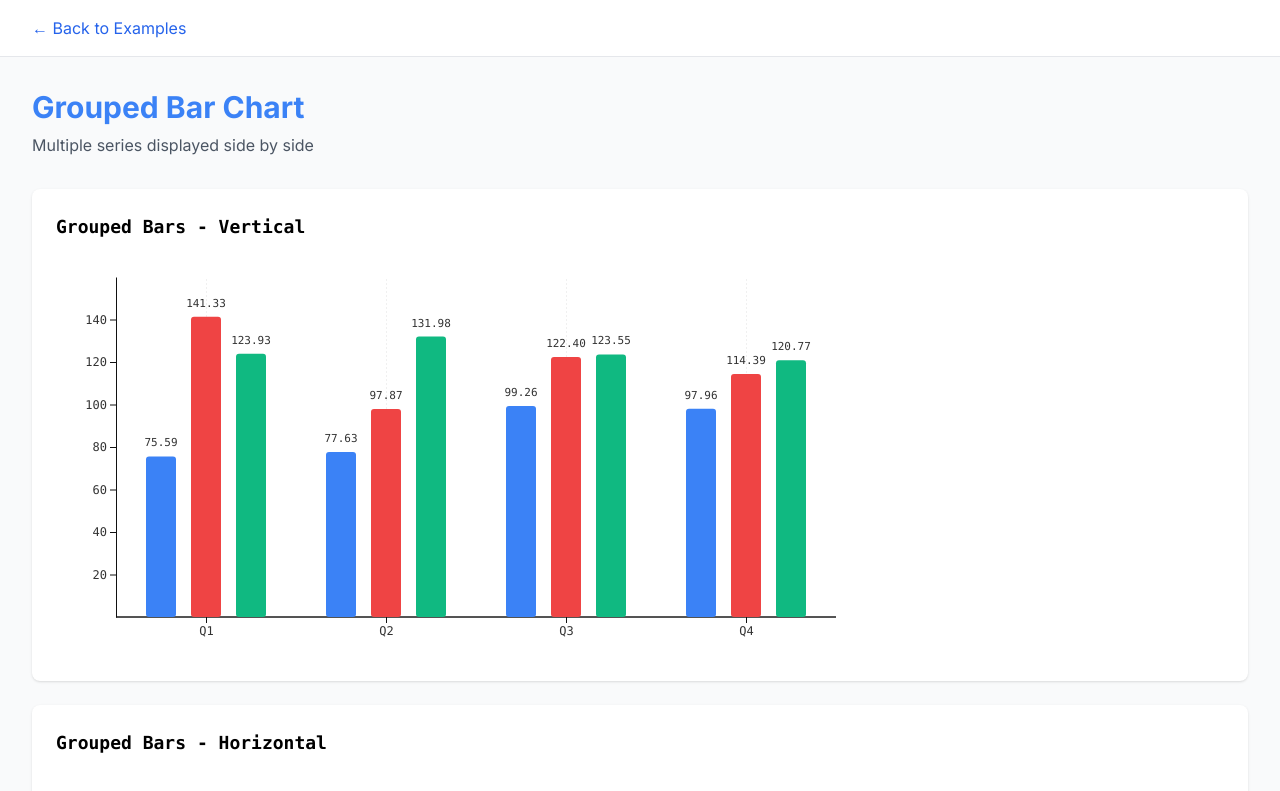
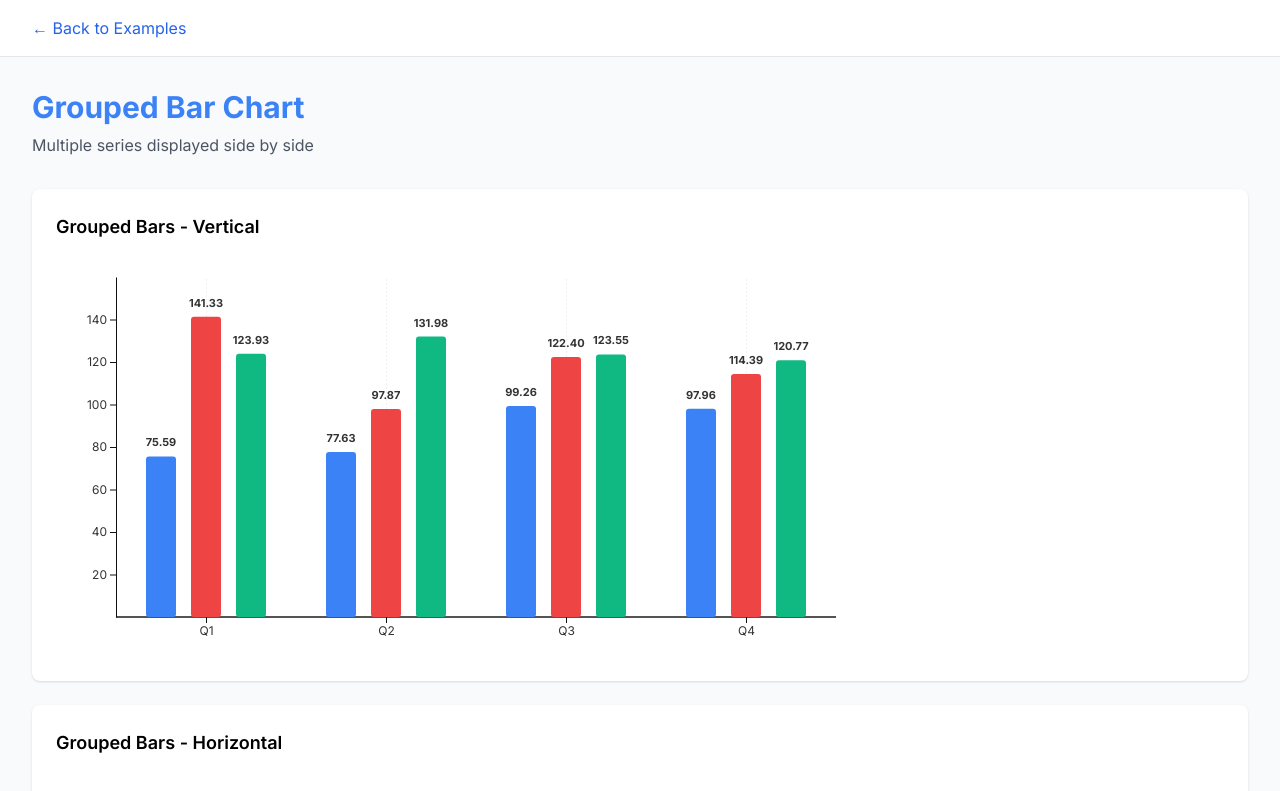
Before and after one commit to taehyeon3657/chartLibrary, a Next.js app in the folder apps/playground/: page /examples/bar/grouped in a window 1280 px wide. Shown: the top 791 px of the page. Built offline with nearby package versions, Linux system fonts and the light colour scheme.

Commit message:
feat: singleBar x값 위치 수정 & fontWeight helper생성

```diff
--- a/apps/playground/src/app/examples/bar/grouped/page.tsx
+++ b/apps/playground/src/app/examples/bar/grouped/page.tsx
@@ -61,7 +61,10 @@ function MyChart() {
             baselineWidth: 1,
             valuePosition: 'outside',
             barBorderRadius: 3,
-            showLegend: false
+            showLegend: false,
+            fonts: {
+              valueFontWeight: 700
+            }
           }}
         />
       </ChartContainer>
--- a/apps/playground/src/components/ChartContainer.tsx
+++ b/apps/playground/src/components/ChartContainer.tsx
@@ -10,7 +10,7 @@ interface ChartContainerProps {
 
 export function ChartContainer({ title, children }: ChartContainerProps) {
   return (
-    <div className="bg-white rounded-lg shadow p-4 md:p-6 mb-6 font-mono overflow-x-auto">
+    <div className="bg-white rounded-lg shadow p-4 md:p-6 mb-6 overflow-x-auto">
       {title && <h3 className="text-lg font-semibold mb-4">{title}</h3>}
       <div className="min-w-[300px]">
         {children}
--- a/packages/charts/src/bar/CoordinateCalculator.ts
+++ b/packages/charts/src/bar/CoordinateCalculator.ts
@@ -45,6 +45,7 @@ export class CoordinateCalculator {
     }
   }
 
+
   private calculateSingleBarPositions(): Map<string, BarPosition[]> {
     const scales = this.state.getScales();
     if (!scales) return new Map();
@@ -69,7 +70,8 @@ export class CoordinateCalculator {
         const category = String(d.x);
 
         if (orientation === 'vertical') {
-          const centerX = (this.getXPosition(category) + bandwidth / 2) - barWidth ;
+          const startX = this.getXPosition(category);
+          const centerX = startX  - barWidth/ 2;
 
           const yZero = yScale(0);
           const yValue = yScale(d.y);
@@ -93,7 +95,7 @@ export class CoordinateCalculator {
             data: d
           });
         } else {
-          const centerY = (this.getXPosition(category) + bandwidth / 2) - barWidth / 2;
+          const centerY = (this.getXPosition(category));
           const xZero = yScale(0);
           const xValue = yScale(d.y);
 
--- a/packages/charts/src/bar/renderers/BarRenderer.ts
+++ b/packages/charts/src/bar/renderers/BarRenderer.ts
@@ -158,6 +158,17 @@ export class BarRenderer {
       legacyValueFontSize
     );
 
+    const legacyValueFontWeight = typeof this.config.fonts?.valueFontWeight === 'string'
+      ? this.config.fonts?.valueFontWeight
+      : typeof this.config.fonts?.valueFontWeight === 'number'
+        ? this.config.fonts?.valueFontWeight
+        : undefined;
+
+    const valueFontWeight = FontSizeHelper.getValueFontWeight(
+      this.config.fonts,
+      legacyValueFontWeight
+    );
+
     const valueColor = this.config.valueColor || '#333';
 
     const values = barGroup.selectAll('.bar-value')
@@ -166,6 +177,7 @@ export class BarRenderer {
       .append('text')
       .attr('class', 'bar-value')
       .attr('font-size', `${valueFontSize}px`)
+      .style('font-weight', valueFontWeight)
       .style('fill', valueColor)
       .style('text-anchor', 'middle')
       .style('pointer-events', 'none')
--- a/packages/core/src/helpers/fonts/index.ts
+++ b/packages/core/src/helpers/fonts/index.ts
@@ -1,11 +1,6 @@
+// packages/core/src/helpers/fonts/index.ts
 import type { FontConfig } from '@beaubrain/chart-lib-types';
 
-/**
- * 폰트 사이즈 헬퍼 유틸리티
- *
- * 통합된 fonts 설정과 기존 개별 설정을 병합하여
- * 최종 폰트 사이즈를 반환합니다.
- */
 export class FontSizeHelper {
   private static DEFAULT_SIZES = {
     xAxisTick: 12,
@@ -17,67 +12,35 @@ export class FontSizeHelper {
     title: 16
   };
 
-  /**
-   * 폰트 사이즈 값을 숫자로 변환
-   */
+  private static DEFAULT_WEIGHTS = {
+    legend: 'normal',
+    value: 'normal',
+    title: 'bold'
+  };
+
   private static toNumber(value: number | string | undefined, defaultValue: number): number {
     if (value === undefined) return defaultValue;
-
     if (typeof value === 'number') return value;
-
-    // 문자열인 경우 'px' 제거하고 숫자로 변환
     const numValue = parseFloat(value);
     return isNaN(numValue) ? defaultValue : numValue;
   }
 
-  /**
-   * X축 눈금 폰트 사이즈 가져오기
-   */
   static getXAxisTickFontSize(fonts?: FontConfig): number {
-    return this.toNumber(
-      fonts?.xAxisTickFontSize,
-      this.DEFAULT_SIZES.xAxisTick
-    );
+    return this.toNumber(fonts?.xAxisTickFontSize, this.DEFAULT_SIZES.xAxisTick);
   }
 
-  /**
-   * Y축 눈금 폰트 사이즈 가져오기
-   */
   static getYAxisTickFontSize(fonts?: FontConfig): number {
-    return this.toNumber(
-      fonts?.yAxisTickFontSize,
-      this.DEFAULT_SIZES.yAxisTick
-    );
+    return this.toNumber(fonts?.yAxisTickFontSize, this.DEFAULT_SIZES.yAxisTick);
   }
 
-  /**
-   * X축 라벨 폰트 사이즈 가져오기
-   */
   static getXAxisLabelFontSize(fonts?: FontConfig): number {
-    return this.toNumber(
-      fonts?.xAxisLabelFontSize,
-      this.DEFAULT_SIZES.xAxisLabel
-    );
+    return this.toNumber(fonts?.xAxisLabelFontSize, this.DEFAULT_SIZES.xAxisLabel);
   }
 
-  /**
-   * Y축 라벨 폰트 사이즈 가져오기
-   */
   static getYAxisLabelFontSize(fonts?: FontConfig): number {
-    return this.toNumber(
-      fonts?.yAxisLabelFontSize,
-      this.DEFAULT_SIZES.yAxisLabel
-    );
+    return this.toNumber(fonts?.yAxisLabelFontSize, this.DEFAULT_SIZES.yAxisLabel);
   }
 
-  /**
-   * 범례 폰트 사이즈 가져오기
-   *
-   * 우선순위:
-   * 1. fonts.legendFontSize
-   * 2. legendStyle.fontSize (하위 호환성)
-   * 3. 기본값
-   */
   static getLegendFontSize(
     fonts?: FontConfig,
     legacyLegendStyle?: { fontSize?: number }
@@ -85,22 +48,12 @@ export class FontSizeHelper {
     if (fonts?.legendFontSize !== undefined) {
       return this.toNumber(fonts.legendFontSize, this.DEFAULT_SIZES.legend);
     }
-
     if (legacyLegendStyle?.fontSize !== undefined) {
       return legacyLegendStyle.fontSize;
     }
-
     return this.DEFAULT_SIZES.legend;
   }
 
-  /**
-   * 값 표시 폰트 사이즈 가져오기
-   *
-   * 우선순위:
-   * 1. fonts.valueFontSize
-   * 2. valueFontSize (하위 호환성)
-   * 3. 기본값
-   */
   static getValueFontSize(
     fonts?: FontConfig,
     legacyValueFontSize?: number
@@ -108,22 +61,41 @@ export class FontSizeHelper {
     if (fonts?.valueFontSize !== undefined) {
       return this.toNumber(fonts.valueFontSize, this.DEFAULT_SIZES.value);
     }
-
     if (legacyValueFontSize !== undefined) {
       return legacyValueFontSize;
     }
-
     return this.DEFAULT_SIZES.value;
   }
 
-  /**
-   * 제목 폰트 사이즈 가져오기
-   *
-   * 우선순위:
-   * 1. fonts.titleFontSize
-   * 2. titleStyle.fontSize (하위 호환성)
-   * 3. 기본값
-   */
+
+  static getValueFontWeight(
+    fonts?: FontConfig,
+    legacyValueFontWeight?: number | string
+  ): string {
+    console.log('fonts?.valueFontWeight', fonts?.valueFontWeight);
+    console.log('legacyValueFontWeight', legacyValueFontWeight);
+    if (fonts?.valueFontWeight !== undefined) {
+      return String(fonts.valueFontWeight);
+    }
+    if (legacyValueFontWeight !== undefined) {
+      return String(legacyValueFontWeight);
+    }
+    return this.DEFAULT_WEIGHTS.value;
+  }
+
+  static getLegendFontWeight(
+    fonts?: FontConfig,
+    legacyLegendStyle?: { fontWeight?: number | string }
+  ): string {
+    if (fonts?.lengendFontWeight !== undefined) {
+      return String(fonts.lengendFontWeight);
+    }
+    if (legacyLegendStyle?.fontWeight !== undefined) {
+      return String(legacyLegendStyle.fontWeight);
+    }
+    return this.DEFAULT_WEIGHTS.legend;
+  }
+
   static getTitleFontSize(
     fonts?: FontConfig,
     legacyTitleStyle?: { fontSize?: number | string }
@@ -131,17 +103,12 @@ export class FontSizeHelper {
     if (fonts?.titleFontSize !== undefined) {
       return this.toNumber(fonts.titleFontSize, this.DEFAULT_SIZES.title);
     }
-
     if (legacyTitleStyle?.fontSize !== undefined) {
       return this.toNumber(legacyTitleStyle.fontSize, this.DEFAULT_SIZES.title);
     }
-
     return this.DEFAULT_SIZES.title;
   }
 
-  /**
-   * 폰트 사이즈를 CSS 문자열로 변환
-   */
   static toCSSValue(value: number | string): string {
     if (typeof value === 'number') {
       return `${value}px`;
@@ -149,9 +116,6 @@ export class FontSizeHelper {
     return value;
   }
 
-  /**
-   * 모든 폰트 사이즈 설정을 가져오기 (디버깅/검증용)
-   */
   static getAllfonts(
     fonts?: FontConfig,
     legacyConfig?: {
```
